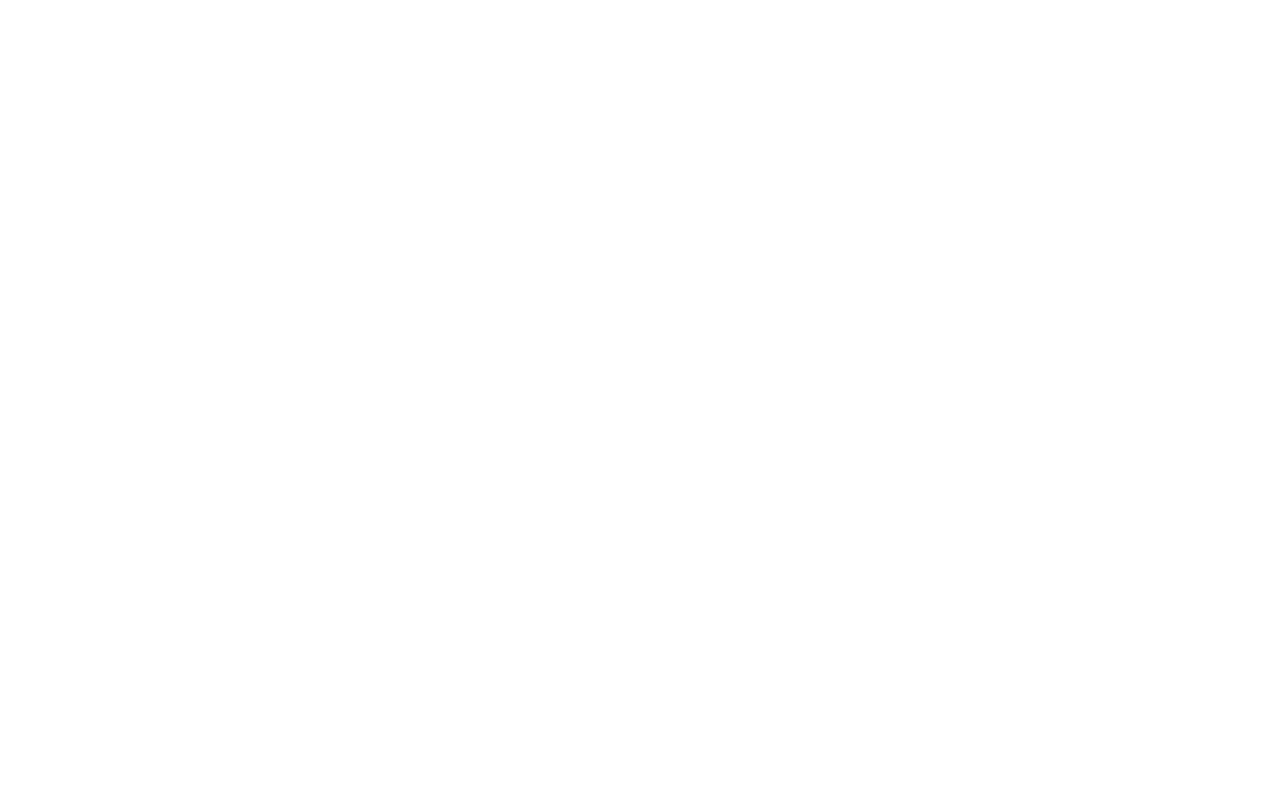
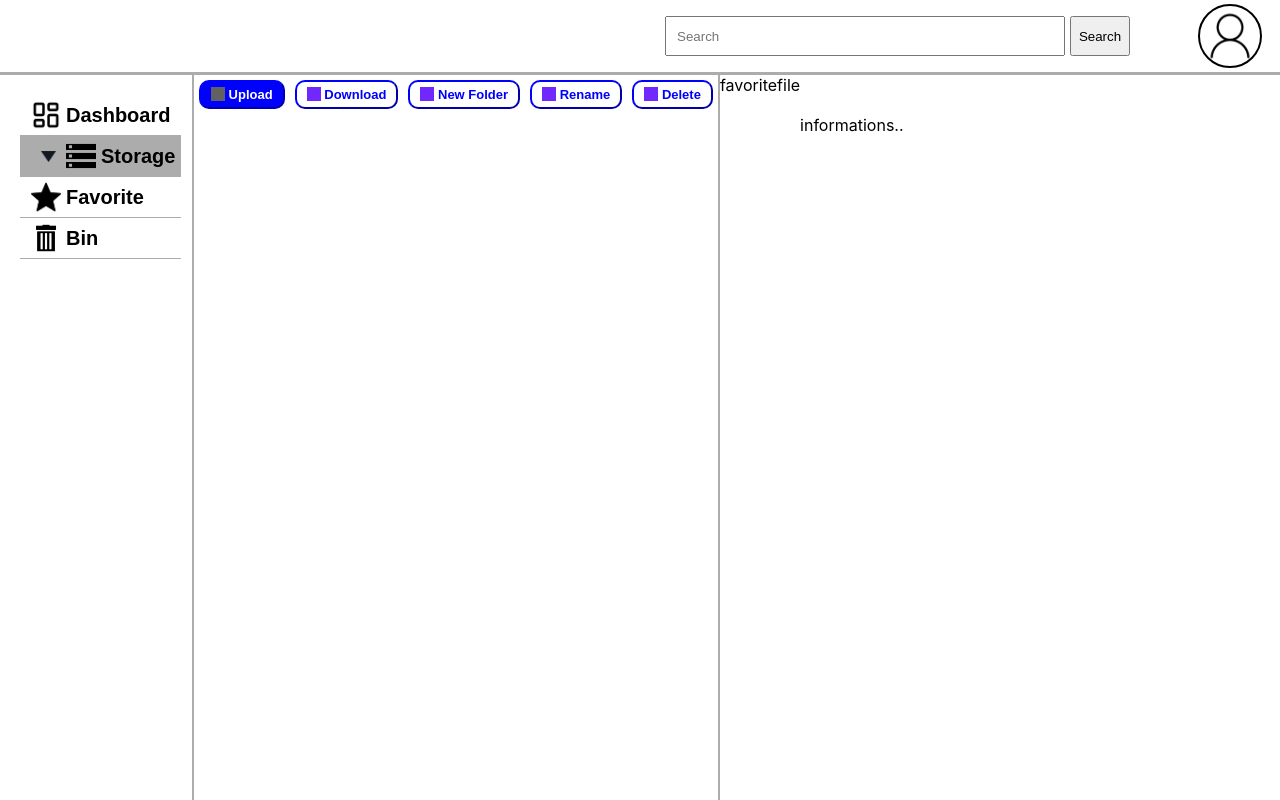
Before and after one commit to CloudComputingD/File-Market-Front, a React (Create React App) app in the folder file_market/: page /storage in a window 1280 px wide. Before the commit this address had no page. Built offline with nearby package versions, Linux system fonts and the light colour scheme; grey boxes are pictures that could not be loaded.

Commit message:
Create basic configuration for Storage

```diff
--- a/file_market/src/App.js
+++ b/file_market/src/App.js
@@ -1,14 +1,15 @@
-import React from 'react';
+import React from "react";
 import { BrowserRouter, Routes, Route } from "react-router-dom";
-import Signin from './Components/Sign/Signin';
-import Signup from './Components/Sign/Signup';
-
+import Signin from "./Components/Sign/Signin";
+import Signup from "./Components/Sign/Signup";
+import Storage from "./Components/Storage/Storage";
 function App() {
   return (
     <BrowserRouter>
       <Routes>
-        <Route path='/' element={<Signin />}/>
-        <Route path='signup' element={<Signup />}/>
+        <Route path="/" element={<Signin />} />
+        <Route path="signup" element={<Signup />} />
+        <Route path="storage" element={<Storage />} />
       </Routes>
     </BrowserRouter>
   );
--- /dev/null
+++ b/file_market/src/Components/Storage/Button.js
@@ -0,0 +1,84 @@
+import uploadIcon from "../../assets/image/uploadicon.png";
+import styles from "../../assets/css/Storage/Button.module.css";
+const Button = () => {
+  return (
+    <div className="btn">
+      <button
+        className={styles.btn_upload}
+        onClick={() => {
+          alert("Upload Folder or File");
+        }}
+      >
+        <img
+          className={styles.img_upload}
+          src={uploadIcon}
+          height={14}
+          width={14}
+        />
+        <div className={styles.text_wrapper}>&nbsp;Upload</div>
+      </button>
+
+      <button
+        className={styles.btn_else}
+        onClick={() => {
+          alert("Download Folder or File");
+        }}
+      >
+        <img
+          className={styles.img_else}
+          src={uploadIcon}
+          height={14}
+          width={14}
+        />
+        <div className={styles.text_wrapper}>&nbsp;Download</div>
+      </button>
+
+      <button
+        className={styles.btn_else}
+        onClick={() => {
+          alert("Make Folder");
+        }}
+      >
+        <img
+          className={styles.img_else}
+          src={uploadIcon}
+          height={14}
+          width={14}
+        />
+        <div className={styles.text_wrapper}>&nbsp;New Folder</div>
+      </button>
+
+      <button
+        className={styles.btn_else}
+        onClick={() => {
+          alert("Rename Folder or File");
+        }}
+      >
+        <img
+          className={styles.img_else}
+          src={uploadIcon}
+          height={14}
+          width={14}
+        />
+        <div className={styles.text_wrapper}>&nbsp;Rename</div>
+      </button>
+
+      <button
+        className={styles.btn_else}
+        onClick={() => {
+          alert("Delete Folder or File");
+        }}
+      >
+        <img
+          className={styles.img_else}
+          src={uploadIcon}
+          height={14}
+          width={14}
+        />
+        <div className={styles.text_wrapper}>&nbsp;Delete</div>
+      </button>
+    </div>
+  );
+};
+
+export default Button;
--- /dev/null
+++ b/file_market/src/Components/Storage/Information.js
@@ -0,0 +1,19 @@
+import styles from "../../assets/css/Storage/Information.module.css";
+const FavoriteFile = () => {
+  return <div>favoritefile</div>;
+};
+
+const Information = () => {
+  return (
+    <div className={styles.information}>
+      <div>
+        <FavoriteFile></FavoriteFile>
+      </div>
+      <br></br>
+      <br></br>
+      informations..
+    </div>
+  );
+};
+
+export default Information;
--- /dev/null
+++ b/file_market/src/Components/Storage/Storage.js
@@ -0,0 +1,21 @@
+import React, { useState } from "react";
+import Sidebar from "../Sidebar/Sidebar";
+import Header from "../Header/Header";
+import styles from "../../assets/css/Storage/Storage.module.css";
+import Button from "./Button";
+import Information from "./Information";
+
+const Storage = () => {
+  return (
+    <div className={styles.storage_wrapper}>
+      <Header></Header>
+      <div className={styles.storage_block_wrapper}>
+        <Sidebar currentPage="storage" />
+        <Button></Button>
+        <Information></Information>
+      </div>
+    </div>
+  );
+};
+
+export default Storage;
--- /dev/null
+++ b/file_market/src/assets/css/Storage/Button.module.css
@@ -0,0 +1,38 @@
+.btn_upload {
+    border-color: blue;
+    border-width: 2px;
+    padding: 5px 10px;
+    border-radius: 10px;
+    text-decoration: none;
+    background-color: blue;
+    color: white;
+    margin: 5px;
+    display: flex;
+    float: left;
+}
+
+.img_upload {
+    filter: invert(100%);
+}
+
+.text_wrapper {
+    font-size: 13px;
+    font-weight: 600;
+}
+
+.btn_else {
+    padding: 5px 10px;
+    border-radius: 10px;
+    text-decoration: none;
+    background-color: white;
+    border-color: blue;
+    border-width: 2px;
+    color: blue;
+    margin: 5px;
+    display: flex;
+    float: left;
+}
+
+.img_else {
+    filter: invert(7%) sepia(99%) saturate(7453%) hue-rotate(249deg) brightness(107%) contrast(143%);
+}
--- /dev/null
+++ b/file_market/src/assets/css/Storage/Information.module.css
@@ -0,0 +1,8 @@
+.information {
+    width: 15%;
+    display: flex;
+    align-items: flex-start;
+    border-left-width: 2px;
+    border-left-color: #acacac;
+    border-left-style: solid;
+}
--- /dev/null
+++ b/file_market/src/assets/css/Storage/Storage.module.css
@@ -0,0 +1,11 @@
+.storage_wrapper {
+    height: 100vh;
+    display: flex;
+    flex-direction: column;
+}
+
+.storage_block_wrapper {
+    height: 100%;
+    display: flex;
+    flex-direction: row;
+}
```
Also changed, not shown: 1 other file (tests, documents, lock files or other folders).
